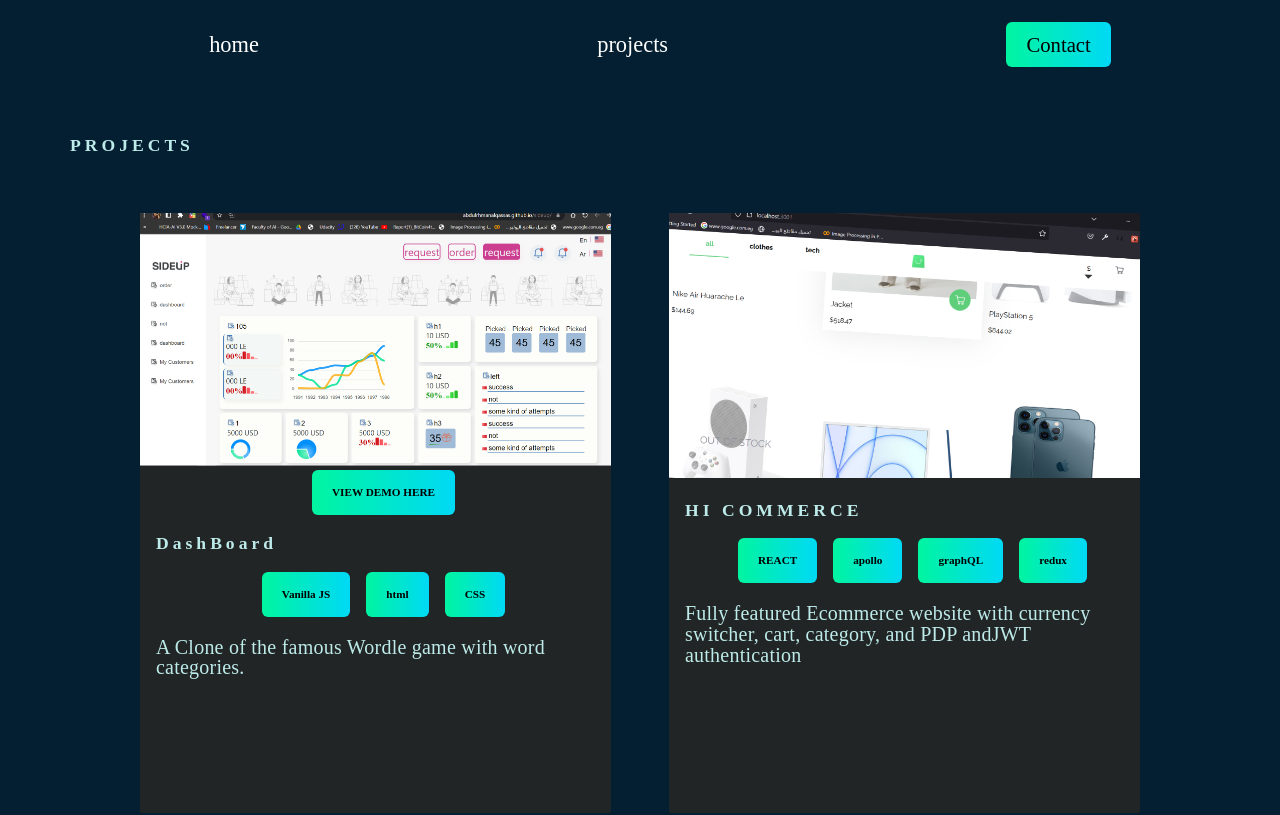
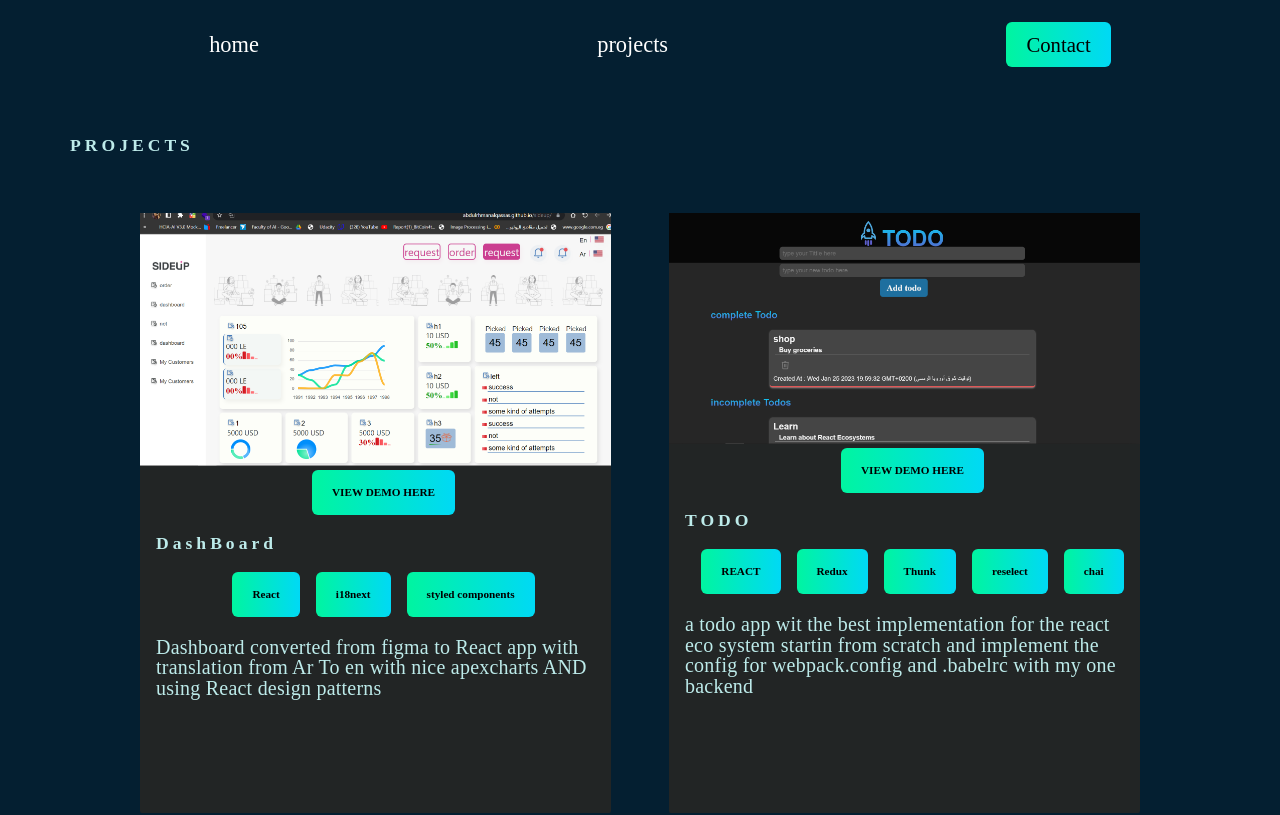
Before and after one commit to abdulrhmanalqassas/potfolio, a React (Create React App) app: page /potfolio/projects in a window 1280 px wide. Shown: the top 815 px of the page. Built offline with nearby package versions, Linux system fonts and the light colour scheme.

Commit message:
Add project

```diff
--- a/src/App.js
+++ b/src/App.js
@@ -5,7 +5,7 @@
 import Footer from "./component/Footer";
 import Contact from "./component/Contact";
 import Project from "./component/Project/Project";
-import myProjects from "./component/Project/myProjects";
+
 
 function App() {
   return (
@@ -15,7 +15,7 @@
       <Routes>
         <Route path="/potfolio/" element={<Home />} />
         <Route path="potfolio/Contact" element={<Contact />} />
-        <Route path="potfolio/projects" element={<Project displayedNumber={5} />} />
+        <Route path="potfolio/projects" element={<Project displayedNumber={6} />} />
       </Routes>
 
       <Footer />
--- a/src/component/Project/myProjects.js
+++ b/src/component/Project/myProjects.js
@@ -3,16 +3,18 @@
     image: require("../../images/sideup.png"),
     title: "DashBoard",
     description:
-      "A Clone of the famous Wordle game with word categories.",
-    technologies: ["Vanilla JS", "html", "CSS"],
+      "Dashboard converted from figma to React app with translation from Ar To en  with nice apexcharts  AND using React design patterns ",
+    technologies: ["React", "i18next", "styled components"],
     link:"https://abdulrhmanalqassas.github.io/sideup/",
   },
   p2: {
-    image: require("../../images/h4isite.png"),
-    title: "HI COMMERCE",
+    image: require("../../images/todo.png"),
+    title: "TODO",
     description:
-      "Fully featured Ecommerce website with currency switcher, cart, category, and PDP andJWT authentication",
-    technologies: ["REACT", "apollo", "graphQL", "redux"],
+      "a todo app wit the best implementation for the react eco system startin from scratch and implement the config for webpack.config and .babelrc with my one backend   ",
+    technologies: ["REACT", "Redux", "Thunk", "reselect","chai"],
+    link:"https://abdulrhmanalqassas.github.io/React-eco",
+
   },
   p3: {
     image: require("../../images/VBCc.png"),
@@ -31,12 +33,21 @@
     link:"https://profound-druid-c33c9e.netlify.app",
   },
   p5: {
+    image: require("../../images/h4isite.png"),
+    title: "HI COMMERCE",
+    description:
+      "Fully featured Ecommerce website with currency switcher, cart, category, and PDP andJWT authentication",
+    technologies: ["REACT", "apollo", "graphQL", "redux"],
+
+  },
+  p6: {
     image: require("../../images/Wordle.png"),
     title: "Wordle Game ",
     description:
       "A Clone of the famous Wordle game with word categories.",
     technologies: ["Vanilla JS", "html", "CSS"],
     link:"https://wordleclonealqassas.netlify.app/",
+
   },
 
 };
```
Also changed, not shown: src/images/todo.png (added).
